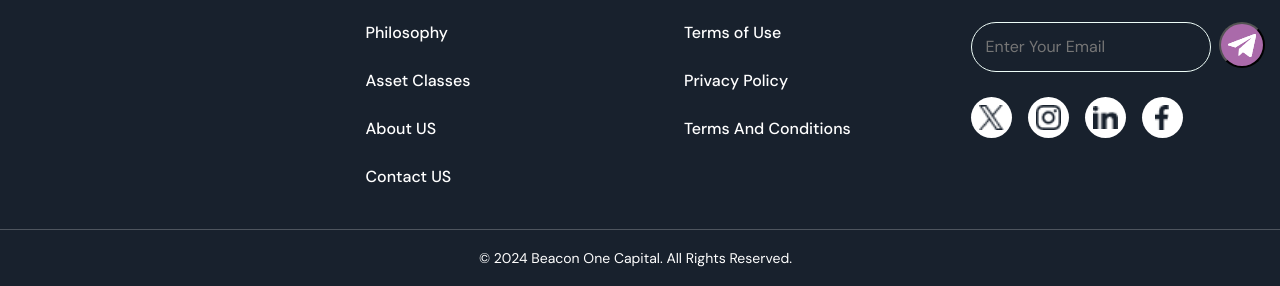
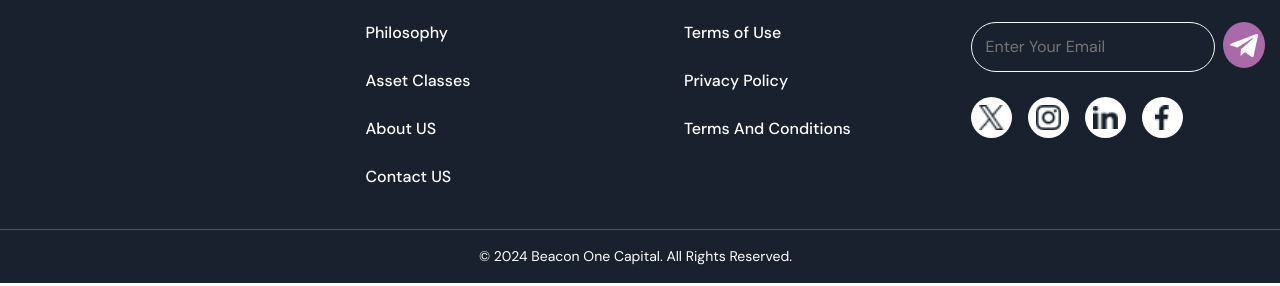
Before and after one commit to deyaniket10/Final_Assesment, a plain HTML site: page index.html in a window 1280 px wide. Shown: the part 2942-3228 px from the top of the page. Drawn offline with nearby package versions, Linux system fonts and the light colour scheme.

Commit message:
updated part

```diff
--- a/CSS/index.css
+++ b/CSS/index.css
@@ -258,9 +258,11 @@ a {
 .potential-btn {
     padding: 15px 41px;
 }
-.potential-btn:hover{
+
+.potential-btn:hover {
     background-color: black !important;
 }
+
 .potential-scnd>div>p {
     margin: 72px 0 77px;
     max-width: 499px;
@@ -415,10 +417,15 @@ a {
     padding: 7px;
     border-radius: 50%;
     background-color: var(--btn--color);
+    border: none;
+    outline: none;
+}
+
+.tel:hover {
+    background-color: #000;
 }
 
 .tel-btn {
-    background: url(../Assets/tele.png) no-repeat center/contain;
     height: 23px;
     width: 28px;
     border: none;
@@ -428,6 +435,10 @@ a {
     padding: 8px;
     height: 41px;
     width: 41px;
+}
+
+.py-icon:hover {
+    background-color: #aa6aaa !important;
 }
 
 .foot-logo {
@@ -445,11 +456,13 @@ a {
 
 }
 
-.footer-end>a {
+.footer-end>a,
+.footer-end {
     font-size: 14px;
     color: #ffffff;
 }
-.footer-end>a:hover{
+
+.footer-end>a:hover {
     color: var(--btn--color) !important;
 }
 
@@ -487,7 +500,8 @@ a {
     min-width: 153px;
     background: white;
 }
-.s-btns:hover{
+
+.s-btns:hover {
     background-color: #000;
     color: white;
 }
--- a/index.html
+++ b/index.html
@@ -296,7 +296,8 @@
                     <div class="d-flex gap-2">
                         <form class="flex-grow-1 email-div d-flex gap-2">
                             <input type="email" name="email " required id="email" placeholder="Enter Your Email">
-                            <button type="submit" class="tel"><img src="./Assets/tele.png" class="tel-btn" alt=""></button>
+                            <button type="submit" class="tel"><img src="./Assets/tele.png" class="tel-btn"
+                                    alt=""></button>
                         </form>
                     </div>
                     <div class="d-flex align-items-center gap-3 py-ic">
@@ -317,7 +318,7 @@
 
         <div class="footer-container">
             <div class="footer-end mx-auto">
-                <a href="#"> © 2024 Beacon One Capital. All Rights Reserved.</a>
+                © 2024 <a href="#"> Beacon One Capital.</a> All Rights Reserved.
             </div>
         </div>
     </footer>
```
